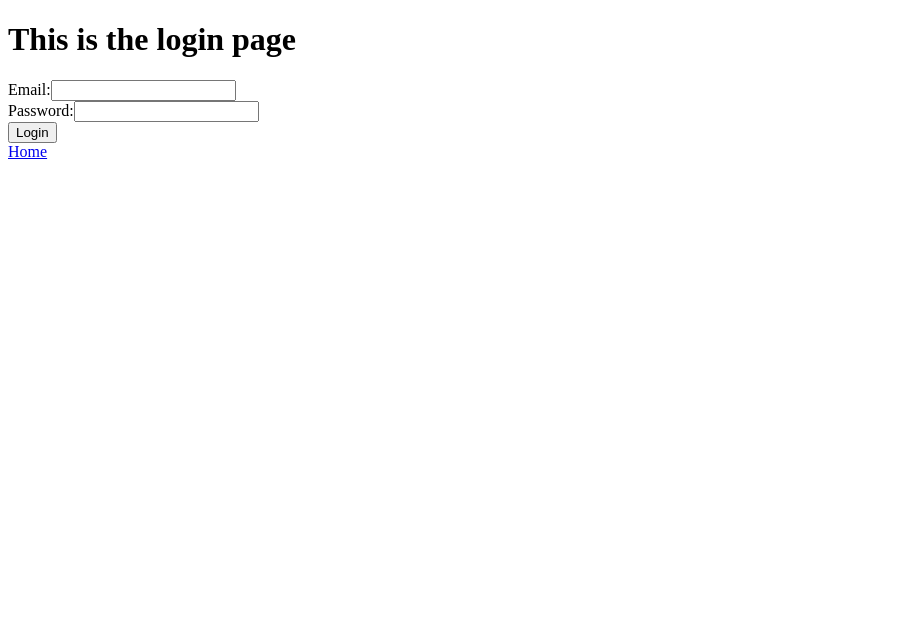
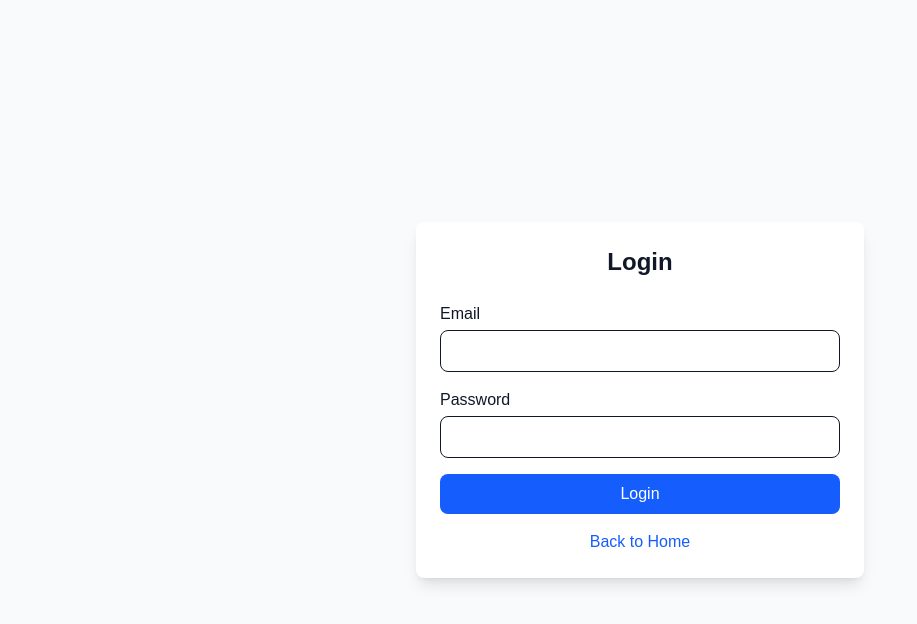
Before and after one commit to antonhann/budgeting-app, a Next.js app: page /login in a window 1280 px wide. Shown: the top 624 px of the page, without its empty margins (0-917 px from the left). Built offline with nearby package versions, Linux system fonts and the light colour scheme; no server answers.

Commit message:
added dashbaord / settings page, and small tailwind css

```diff
--- /dev/null
+++ b/app/dashboard/page.tsx
@@ -0,0 +1,20 @@
+"use client";
+
+import Link from "next/link";
+
+export default function Dashboard() {
+  return (
+    <div className="flex flex-col items-center justify-center min-h-screen bg-gray-50 text-gray-900 p-4">
+      <div className="w-full max-w-md bg-white shadow-lg rounded-lg p-6 space-y-4 text-center">
+        <h1 className="text-3xl font-bold">Dashboard</h1>
+        <p>Welcome to your dashboard!</p>
+        <Link
+          href="/"
+          className="px-4 py-2 bg-blue-600 text-white rounded-xl hover:bg-blue-700 transition"
+        >
+          Back to Home
+        </Link>
+      </div>
+    </div>
+  );
+}
--- a/app/layout.tsx
+++ b/app/layout.tsx
@@ -2,11 +2,12 @@
 "use client";
 import { ReactNode } from "react";
 import { AuthProvider } from "@/lib/authContext";
+import './globals.css';
 
 export default function RootLayout({ children }: { children: ReactNode }) {
   return (
     <html lang="en">
-      <body>
+      <body className="bg-gray-50 text-gray-900">
         <AuthProvider>
           {children}
         </AuthProvider>
--- a/app/login/page.tsx
+++ b/app/login/page.tsx
@@ -1,56 +1,83 @@
 "use client";
+
+import { FirebaseError } from "firebase/app";
 import { getAuth, signInWithEmailAndPassword } from "firebase/auth";
 import Link from "next/link";
 import { useRouter } from "next/navigation";
 import { useState } from "react";
 
-export default function Home() {
+export default function LoginPage() {
   const [email, setEmail] = useState("");
   const [password, setPassword] = useState("");
+  const [error, setError] = useState("");
   const auth = getAuth();
   const router = useRouter();
 
   const handleSubmit = async (e: React.FormEvent) => {
     e.preventDefault();
-        try{
+    setError("");
+    try {
       await signInWithEmailAndPassword(auth, email, password);
-            router.push("/")
+      router.push("/");
+    } catch (err: unknown) {
+        let message = "Login failed. Please try again.";
+
+        // Type guard
+        if (err instanceof FirebaseError) {
+            message = err.message;
+        } else if (err instanceof Error) {
+            message = err.message;
         }
-        catch(error){
-            console.error(error)
+
+        console.error(err);
+        setError(message);
     }
   };
 
+  return (
+    <div className="flex flex-col items-center justify-center min-h-screen bg-gray-50 p-4 text-gray-900">
+      <div className="w-full max-w-md bg-white shadow-lg rounded-lg p-6">
+        <h1 className="text-2xl font-bold text-center mb-6 text-gray-900">Login</h1>
 
-    return (
-        <div>
-        <h1>This is the login page</h1>
+        {error && <p className="text-red-600 mb-4 text-center">{error}</p>}
 
-        <form onSubmit={handleSubmit}>
-            <div>
-            <label>Email:</label>
+        <form onSubmit={handleSubmit} className="space-y-4">
+          <div className="flex flex-col">
+            <label className="mb-1 font-medium text-gray-900">Email</label>
             <input
               type="email"
               value={email}
               onChange={(e) => setEmail(e.target.value)}
               required
+              className="px-3 py-2 border rounded-lg focus:outline-none focus:ring-2 focus:ring-blue-500 text-gray-900 placeholder-gray-400"
             />
           </div>
 
-            <div>
-            <label>Password:</label>
+          <div className="flex flex-col">
+            <label className="mb-1 font-medium text-gray-900">Password</label>
             <input
               type="password"
               value={password}
               onChange={(e) => setPassword(e.target.value)}
               required
+              className="px-3 py-2 border rounded-lg focus:outline-none focus:ring-2 focus:ring-blue-500 text-gray-900 placeholder-gray-400"
             />
           </div>
 
-            <button type="submit">Login</button>
+          <button
+            type="submit"
+            className="w-full bg-blue-600 text-white py-2 rounded-lg hover:bg-blue-700 transition"
+          >
+            Login
+          </button>
         </form>
 
-        <Link href="/">Home</Link>
+        <div className="text-center mt-4">
+          <Link href="/" className="text-blue-600 hover:underline">
+            Back to Home
+          </Link>
+        </div>
+      </div>
     </div>
   );
 }
--- a/app/page.tsx
+++ b/app/page.tsx
@@ -1,28 +1,73 @@
 "use client";
+
 import { auth } from "@/lib/firebase";
+import { signOut, onAuthStateChanged } from "firebase/auth";
 import Link from "next/link";
-import { signOut } from "firebase/auth";
-import {useRouter} from "next/navigation";
+import { useRouter } from "next/navigation";
+import { useEffect, useState } from "react";
+
 export default function Home() {
-  const currentUser = auth.currentUser
+  const [user, setUser] = useState(auth.currentUser);
   const router = useRouter();
 
-  const handleSignout = async() => {
-    try{
+  useEffect(() => {
+    const unsubscribe = onAuthStateChanged(auth, (currentUser) => {
+      setUser(currentUser);
+    });
+    return () => unsubscribe();
+  }, []);
+
+  const handleSignOut = async () => {
+    try {
       await signOut(auth);
       router.push("/");
+    } catch (error) {
+      console.error(error);
     }
-    catch(error){
-      console.error(error)
-    }
-  }
+  };
 
   return (
-    <div>
-        <h1>This is the Home page</h1>
-        {currentUser && <p> Welcome {currentUser?.email}<button onClick={() => handleSignout()}>Log Out</button></p>}
-        <Link href = "/login">Login</Link>
+    <div className="flex flex-col items-center justify-center min-h-screen bg-gray-50 text-gray-900 p-4">
+      <div className="w-full max-w-md bg-white shadow-lg rounded-lg p-6 space-y-6 text-center">
+        <h1 className="text-3xl font-bold">Welcome to the Home Page</h1>
+
+        {user ? (
+          <div className="space-y-4">
+            <p className="text-lg">
+              Welcome, <span className="font-semibold">{user.email}</span> 👋
+            </p>
+            <div className="flex gap-4 justify-center">
+              <Link
+                href="/dashboard"
+                className="px-4 py-2 bg-blue-600 text-white rounded-xl hover:bg-blue-700 transition"
+              >
+                Dashboard
+              </Link>
+              <Link
+                href="/settings"
+                className="px-4 py-2 bg-gray-600 text-white rounded-xl hover:bg-gray-700 transition"
+              >
+                Settings
+              </Link>
+              <button
+                onClick={handleSignOut}
+                className="px-4 py-2 bg-red-600 text-white rounded-xl hover:bg-red-700 transition"
+              >
+                Log Out
+              </button>
+            </div>
+          </div>
+        ) : (
+          <div className="flex gap-4 justify-center">
+            <Link
+              href="/login"
+              className="px-4 py-2 bg-green-600 text-white rounded-xl hover:bg-green-700 transition"
+            >
+              Login
+            </Link>
+          </div>
+        )}
+      </div>
     </div>
   );
-
 }
--- /dev/null
+++ b/app/settings/page.tsx
@@ -0,0 +1,20 @@
+"use client";
+
+import Link from "next/link";
+
+export default function Settings() {
+  return (
+    <div className="flex flex-col items-center justify-center min-h-screen bg-gray-50 text-gray-900 p-4">
+      <div className="w-full max-w-md bg-white shadow-lg rounded-lg p-6 space-y-4 text-center">
+        <h1 className="text-3xl font-bold">Settings</h1>
+        <p>Manage your account settings here.</p>
+        <Link
+          href="/"
+          className="px-4 py-2 bg-blue-600 text-white rounded-xl hover:bg-blue-700 transition"
+        >
+          Back to Home
+        </Link>
+      </div>
+    </div>
+  );
+}
--- a/package.json
+++ b/package.json
@@ -20,9 +20,11 @@
     "@types/node": "^20",
     "@types/react": "^19",
     "@types/react-dom": "^19",
+    "autoprefixer": "^10.4.21",
     "eslint": "^9",
     "eslint-config-next": "15.5.5",
-    "tailwindcss": "^4",
+    "postcss": "^8.5.6",
+    "tailwindcss": "^4.1.14",
     "typescript": "^5"
   }
 }
```
Also changed, not shown: 1 other file (tests, documents, lock files or other folders). Lines whose indentation alone changed are shown as unchanged.
